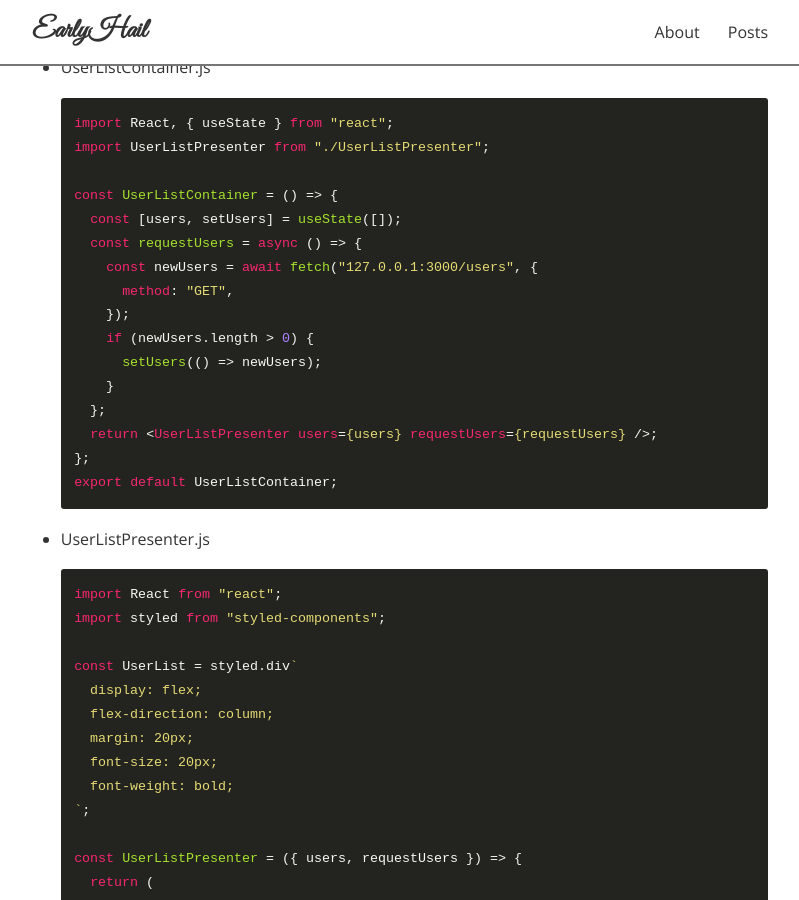
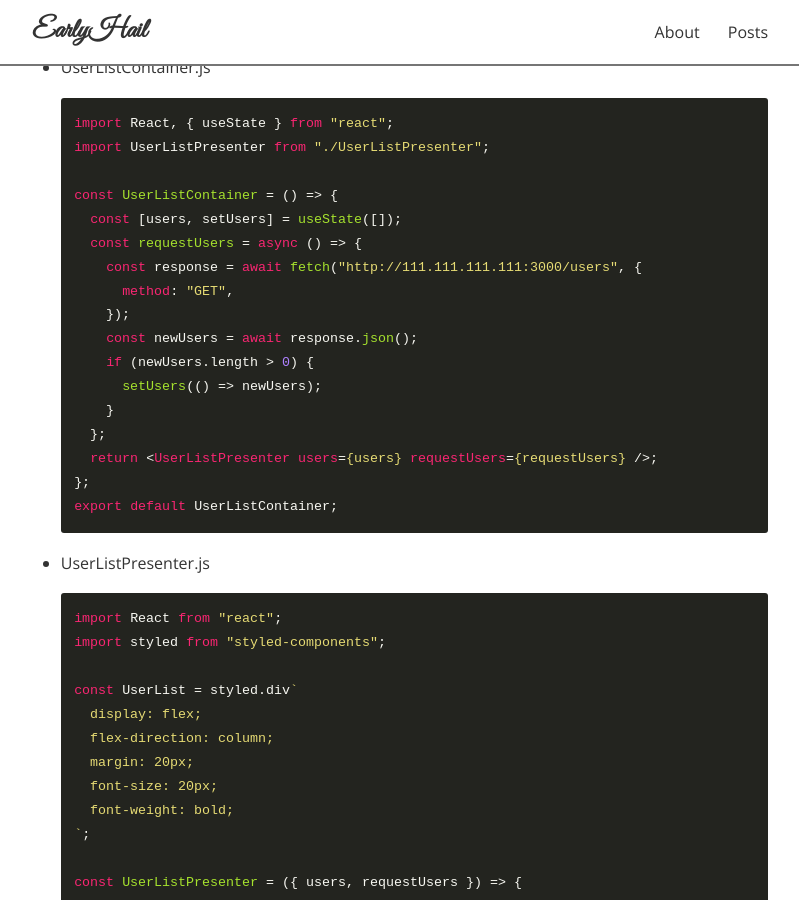
Before and after one commit to EarlyHail/EarlyHail.github.io, a Jekyll site: the page built from _posts/Frontend/2021-01-19-Jest-API-Test-MSW.md, in a window 1280 px wide and 900 px high, scrolled down 535 px. Shown: the whole window, without its empty margins (240-1039 px from the left). Built offline with Jekyll 4.4.1, drawn with Linux system fonts in a browser that asks for light colours; nearby versions of some CDN libraries; comment, search, counter and statistics services are not loaded; some of the changed text lies outside the part shown.

Commit message:
[update] MSW를 이용한 API 테스트 코드 수정

````diff
--- a/_posts/Frontend/2021-01-19-Jest-API-Test-MSW.md
+++ b/_posts/Frontend/2021-01-19-Jest-API-Test-MSW.md
@@ -25,9 +25,10 @@ MSW(Mock Server Worker)는 간단하게 말하면 테스트용 서버를 만드
   const UserListContainer = () => {
     const [users, setUsers] = useState([]);
     const requestUsers = async () => {
-      const newUsers = await fetch("127.0.0.1:3000/users", {
+      const response = await fetch("http://111.111.111.111:3000/users", {
         method: "GET",
       });
+      const newUsers = await response.json();
       if (newUsers.length > 0) {
         setUsers(() => newUsers);
       }
@@ -135,7 +136,7 @@ npm i -D msw
   ```javascript
   import { rest } from "msw";
   export const handlers = [
-    rest.get("http://localhost:3000/users", (req, res, ctx) => {
+    rest.get("http://111.111.111.111:3000/users", (req, res, ctx) => {
       return res(
         ctx.status(200),
         ctx.json([
````
